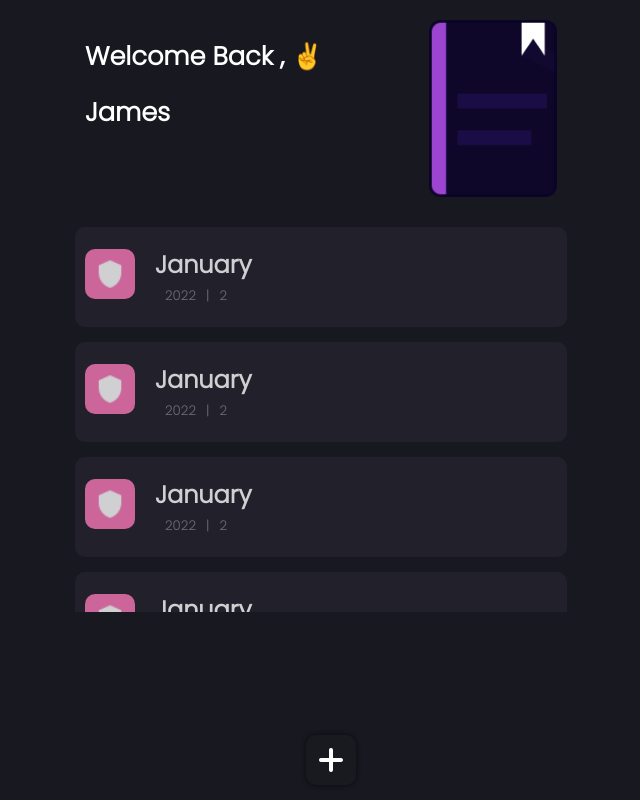
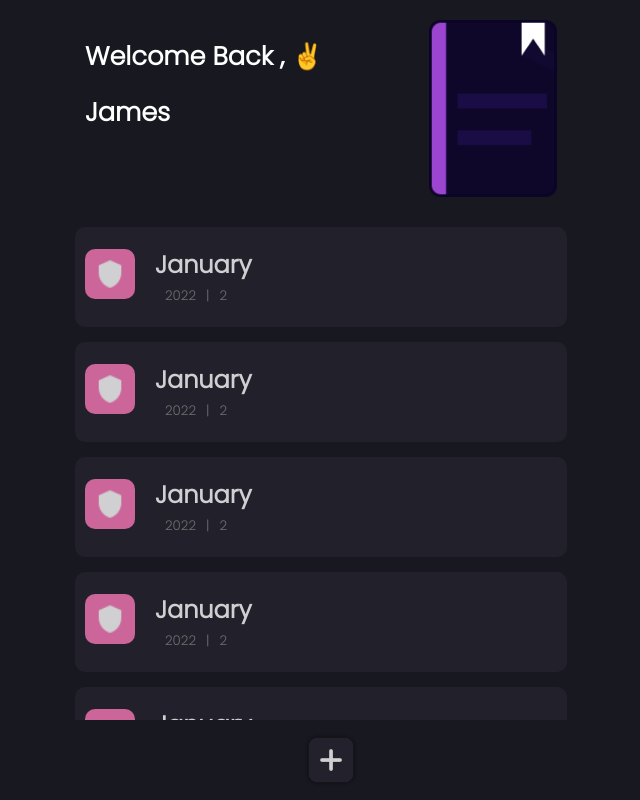
Before and after one commit to Benrobo/timerz, a Next.js app: page / in a window 1280 px wide. Shown: the whole page, without its empty margins (319-959 px from the left). Built offline with nearby package versions, Linux system fonts and the light colour scheme.

Commit message:
added main modal, navbar functionality

```diff
--- a/components/Collections/Months.js
+++ b/components/Collections/Months.js
@@ -1,3 +1,7 @@
+import { useContext } from "react";
+
+import DataContext from "../../context/DataContext";
+
 import style from "./style.module.css";
 
 export default function Months({
@@ -6,10 +10,10 @@ export default function Months({
   year = "2022",
   tasks = "2",
 }) {
-  let styleName = false;
+  let { openModal } = useContext(DataContext);
 
   return (
-    <div className={style.cards}>
+    <div className={style.cards} onClick={openModal}>
       <div className={style.left}>
         <img
           src="/img/icons/shield.png"
--- a/components/Layout/style.module.css
+++ b/components/Layout/style.module.css
@@ -5,6 +5,8 @@
   position: relative;
   top: 0px;
   padding: 10px;
+  overflow-x: hidden;
+  overflow-y: hidden;
 }
 
 @media (max-width: 768px) {
--- /dev/null
+++ b/components/Modal/Modal.js
@@ -0,0 +1,9 @@
+import style from "./style.module.css";
+
+export default function Modal({ children }) {
+  return (
+    <div className={style.modalCont} data-modal-cont>
+      {children}
+    </div>
+  );
+}
--- /dev/null
+++ b/components/Modal/style.module.css
@@ -0,0 +1,19 @@
+.modalCont {
+  width: 100%;
+  height: 100vh;
+  padding: 0px;
+  margin: 0px;
+  position: absolute;
+  top: 0px;
+  right: -1500px;
+  background: var(--bg);
+  display: flex;
+  align-items: center;
+  justify-content: center;
+  z-index: 1500;
+  transition: 0.2s ease;
+}
+
+.modalCont.open {
+  right: 0px;
+}
--- a/components/Navbar/style.module.css
+++ b/components/Navbar/style.module.css
@@ -16,9 +16,19 @@
 
 .navbar .icon {
   padding: 10px;
-  background: var(--bg3);
+  background: var(--bg2);
   border-radius: 10px;
   box-shadow: 0px 0px 5px #0000009a;
+  transition: 0.2s ease;
+  opacity: 0.8;
+  transform: scale(0.9);
+  cursor: pointer;
+}
+
+.navbar .icon:hover {
+  transition: 0.2s ease;
+  opacity: 1;
+  transform: scale(0.95);
 }
 
 @media (max-width: 768px) {
--- a/components/index.js
+++ b/components/index.js
@@ -3,3 +3,4 @@ export { default as Header } from "./Header/Header";
 export { default as Error } from "./Error/Error";
 export { default as Months } from "./Collections/Months";
 export { default as Days } from "./Collections/Days";
+export { default as Modal } from "./Modal/Modal";
--- /dev/null
+++ b/context/DataContext.js
@@ -0,0 +1,21 @@
+import { createContext } from "react";
+import { useState } from "react";
+
+const DataContext = createContext();
+
+export default DataContext;
+
+export function DataContextProvider({ children }) {
+  // modal show/hide
+
+  function openModal() {
+    let modal = document.querySelector("[data-modal-cont]");
+    modal.style.right = "-100px";
+  }
+
+  return (
+    <DataContext.Provider value={{ openModal }}>
+      {children}
+    </DataContext.Provider>
+  );
+}
--- a/pages/_app.js
+++ b/pages/_app.js
@@ -2,11 +2,15 @@ import "../styles/globals.css";
 
 import { Layout } from "../components/";
 
+import { DataContextProvider } from "../context/DataContext";
+
 function MyApp({ Component, pageProps }) {
   return (
-    <Layout>
-      <Component {...pageProps} />
-    </Layout>
+    <DataContextProvider>
+      <Layout>
+        <Component {...pageProps} />
+      </Layout>
+    </DataContextProvider>
   );
 }
 
--- a/pages/index.js
+++ b/pages/index.js
@@ -1,10 +1,20 @@
-import { Error, Header, Months } from "../components";
+import { Error, Header, Modal, Months } from "../components";
 import NavBar from "../components/Navbar/Navbar";
+
+import { useContext } from "react";
 
 import style from "../styles/home.module.css";
 
+import DataContext from "../context/DataContext";
+
 export default function Home() {
+  let test = useContext(DataContext);
+
   return (
+    <>
+      <Modal>
+        <h1>Welcome</h1>
+      </Modal>
       <div>
         <Header />
         {/* <Error message="You have no collection" /> */}
@@ -13,8 +23,15 @@ export default function Home() {
           <Months />
           <Months />
           <Months />
+          <Months />
+          <Months />
+          <Months />
+          <Months />
+          <Months />
+          <div className={style.space}></div>
         </div>
         <NavBar />
       </div>
+    </>
   );
 }
--- a/styles/globals.css
+++ b/styles/globals.css
@@ -22,6 +22,7 @@ body {
   margin: 0;
   font-family: Poppins;
   background-color: var(--bg);
+  overflow-y: hidden;
 }
 
 a {
--- a/styles/home.module.css
+++ b/styles/home.module.css
@@ -1,10 +1,15 @@
 .monthsCont {
   width: 100%;
   height: auto;
-  max-height: 400px;
+  max-height: 550px;
   overflow-y: auto;
 }
 
 .monthsCont::-webkit-scrollbar {
   display: none;
 }
+
+.monthsCont .space {
+  width: 100%;
+  height: 150px;
+}
```
Also changed, not shown: plan.json (added, +44 -0 lines). Lines whose indentation alone changed are shown as unchanged.
